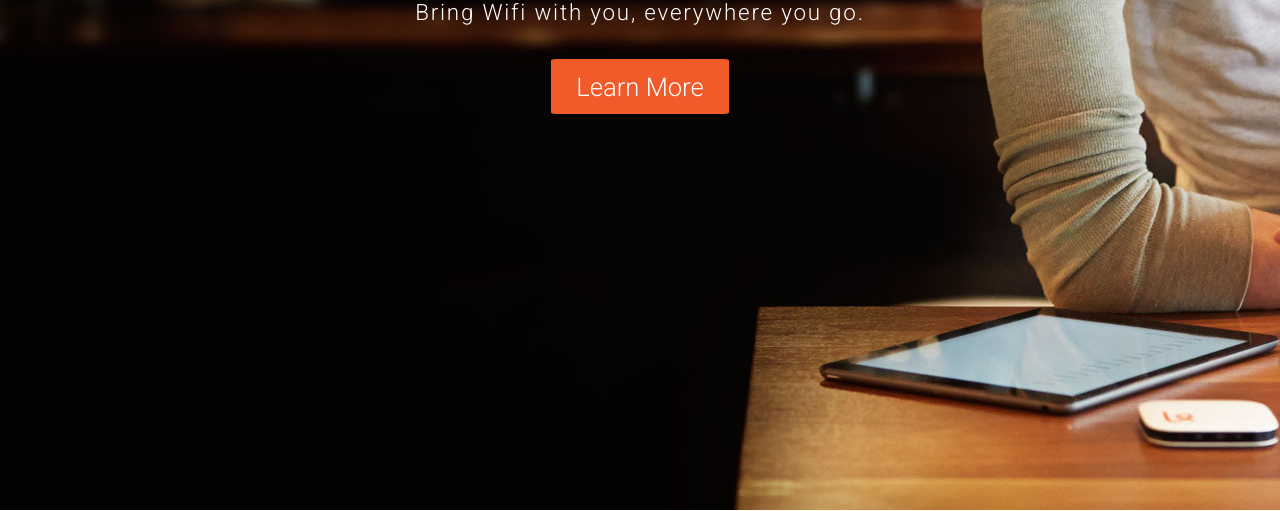
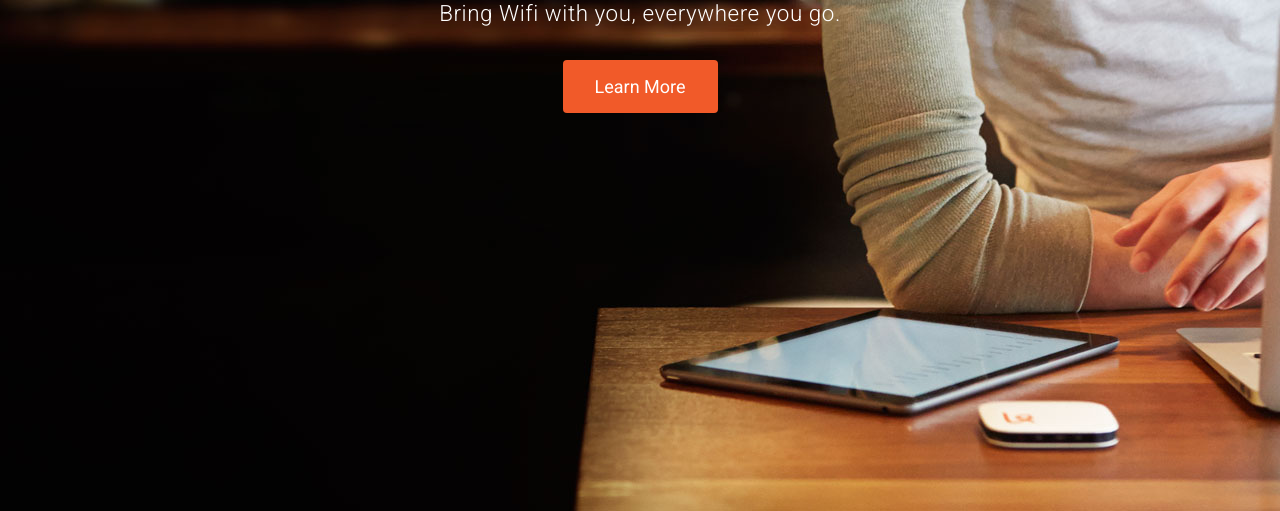
Before and after one commit to CZeringue/thinkful-karma, a plain HTML site: page index.html in a window 1280 px wide. Shown: the part 298-809 px from the top of the page. Drawn offline with Linux system fonts and the light colour scheme.

Commit message:
Landing Page bg

```diff
--- a/css/style.css
+++ b/css/style.css
@@ -48,7 +48,9 @@ body {
 	background-image: url('../img/first-background.jpg');
 	background-size: cover;
 	height: 45.938rem;
-	background-position: center bottom no-repeat;
+	background-position: center bottom;
+  background-repeat: no-repeat;
+  overflow: auto;
 	color: white;
     text-align: center;
     padding-top: 4em;
@@ -57,22 +59,30 @@ body {
 }
 .intro-section h1, .intro-section h2 {
     font-weight: lighter;
-    letter-spacing: .08em;
+    letter-spacing: -.01em;
     line-height: .5em;
 }
 .intro-section h2 {
   font-size: .7em;
-  letter-spacing: .08em;
+  letter-spacing: 0.025em;
   padding-bottom: 1em;
 }
 
 button {
-  padding: .5em 1em;
-  background-color: #F15A29;
-  text-decoration:none;
-  border-radius: 3%;
-  border: none;
-  color: white;
-  font-size: .8em;
-  font-weight: lighter;
+ width: 9.688rem;
+    background-color: #f15a29;
+    border-color: #f15a29;
+    text-shadow: none;
+    border-style: none;
+    border-radius: 4px;
+    padding: 1rem 1.5rem;
+    color: white;
+    font-size: 1.125rem;
+     cursor: pointer; cursor: hand;
+     transition: background-color .5s 0s;
 }
+
+button:hover {
+  background-color: #D9400E;
+
+}
--- a/index.html
+++ b/index.html
@@ -19,7 +19,7 @@
             <li>Help</li>
             <li>Login</li>
         </ul>
-        <img class="logo" src="img/karma-logo.svg" alt="Logo Image" width="26">
+        <img class="logo" src="img/karma-logo.svg" alt="Logo Image" width="26" height="40">
     </div>
 	</nav>
 	<!--Center Content -->
```
